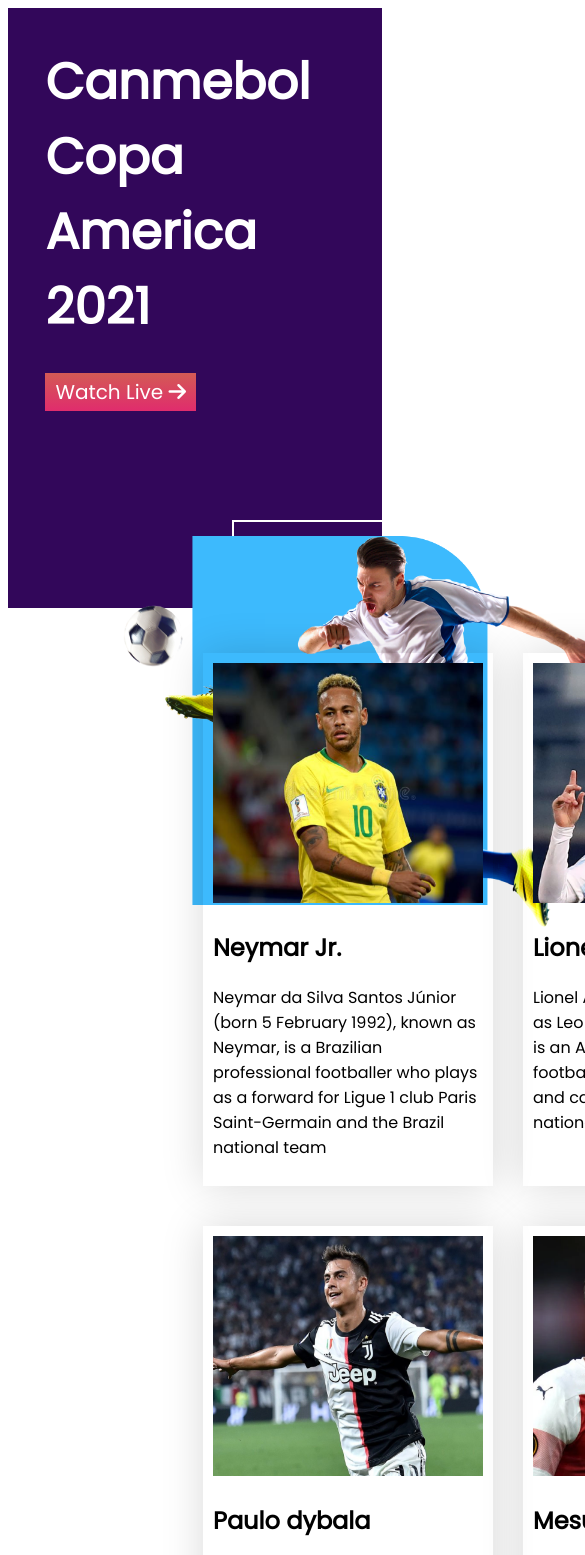
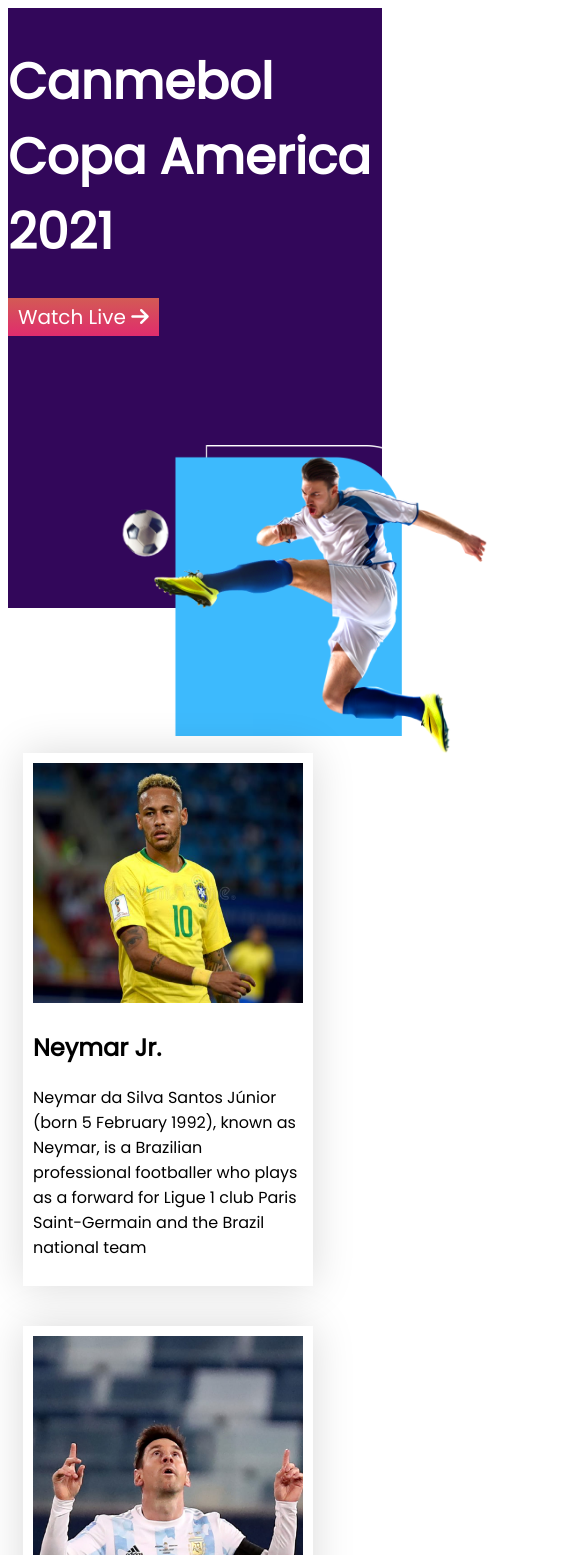
Before and after one commit to Nafisa-Muntaha7/Assignment-two, a plain HTML site: page index.html in a window 390 px wide. Shown: the top 1555 px of the page, 585 px wide, since content can reach past the window. Drawn offline with Linux system fonts and the light colour scheme.

Commit message:
media query

```diff
--- a/styles/style.css
+++ b/styles/style.css
@@ -101,7 +101,7 @@ body{
       margin-bottom: 5%;
       margin-left: 2%;
       margin-right: 7%;
-       padding: 10px;
+      padding: 10px;
       box-shadow: 0 0 5px;
  }
 .images2 img{
@@ -160,13 +160,38 @@ body{
 /* ----------------------
          Media Queries
  ----------------------- */
- @media only screen and (max-width:688px) {
+ @media only screen and (max-width: 688px) {
+      * {
+            box-sizing: border-box;
+          }
+          .heading{
+                padding-left: 0;
+          }
+          .top-players{
+                padding-top: 100px;
+                padding-left: 0;
+          }
+          .extra-section1{
+                flex-direction: column;
+          }
+          .image1 img{
+            width: 380px ;
+            padding-top: 10px;
+            padding-left: 0;
+      }
        .container{
              width: 100%;
        }
 .top-side, .top-players, .extra-section1, .highlights, .gallary, .footer{
       grid-template-columns: repeat(1, 1fr);
+}
+
+.players{
+      grid-template-columns: repeat(1, 1fr);
+}
+.top-side, .player, .images2, .highlights, .gallary, .footer{
       flex-direction: column;
+
 }
 
  }
```
